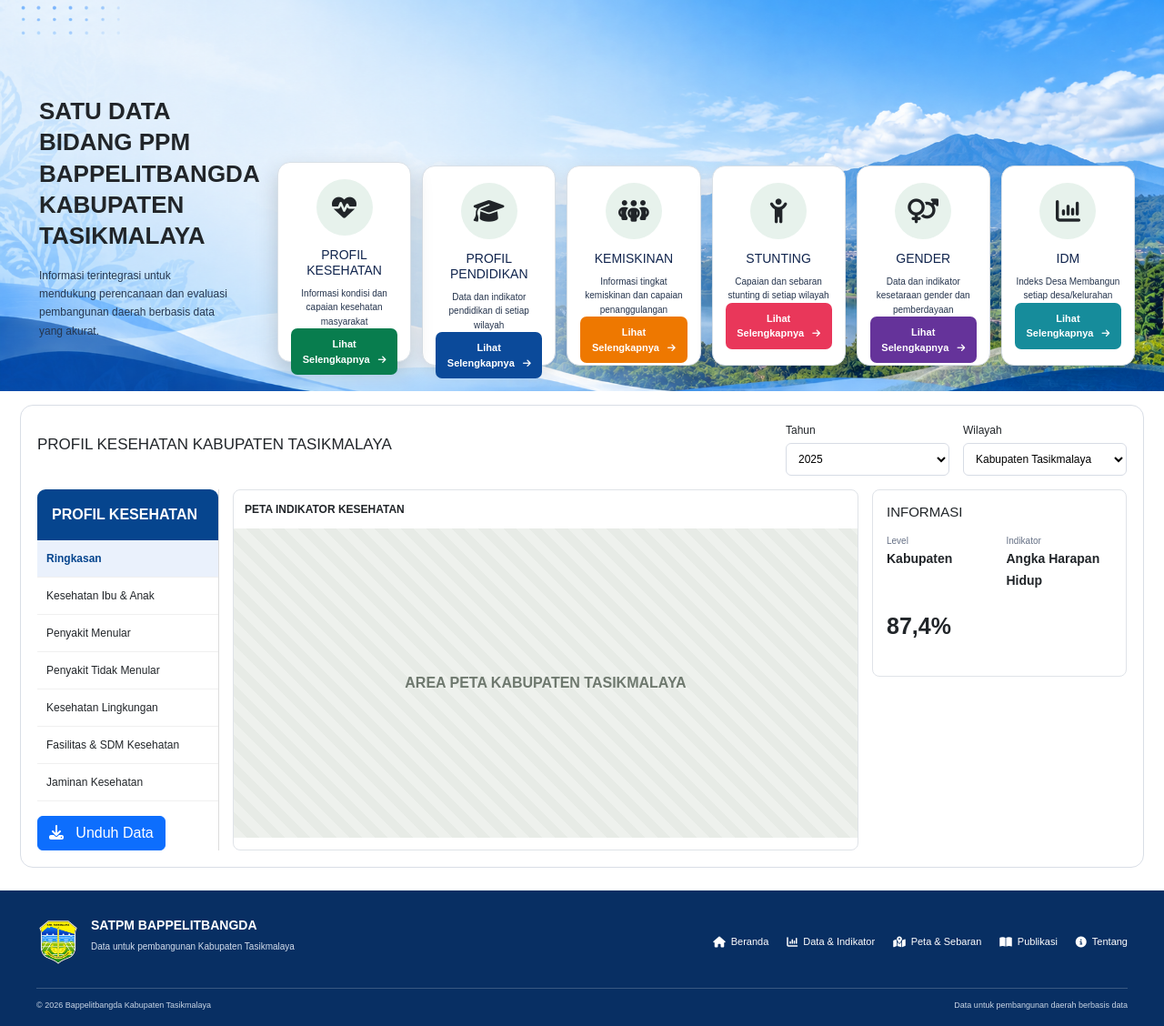
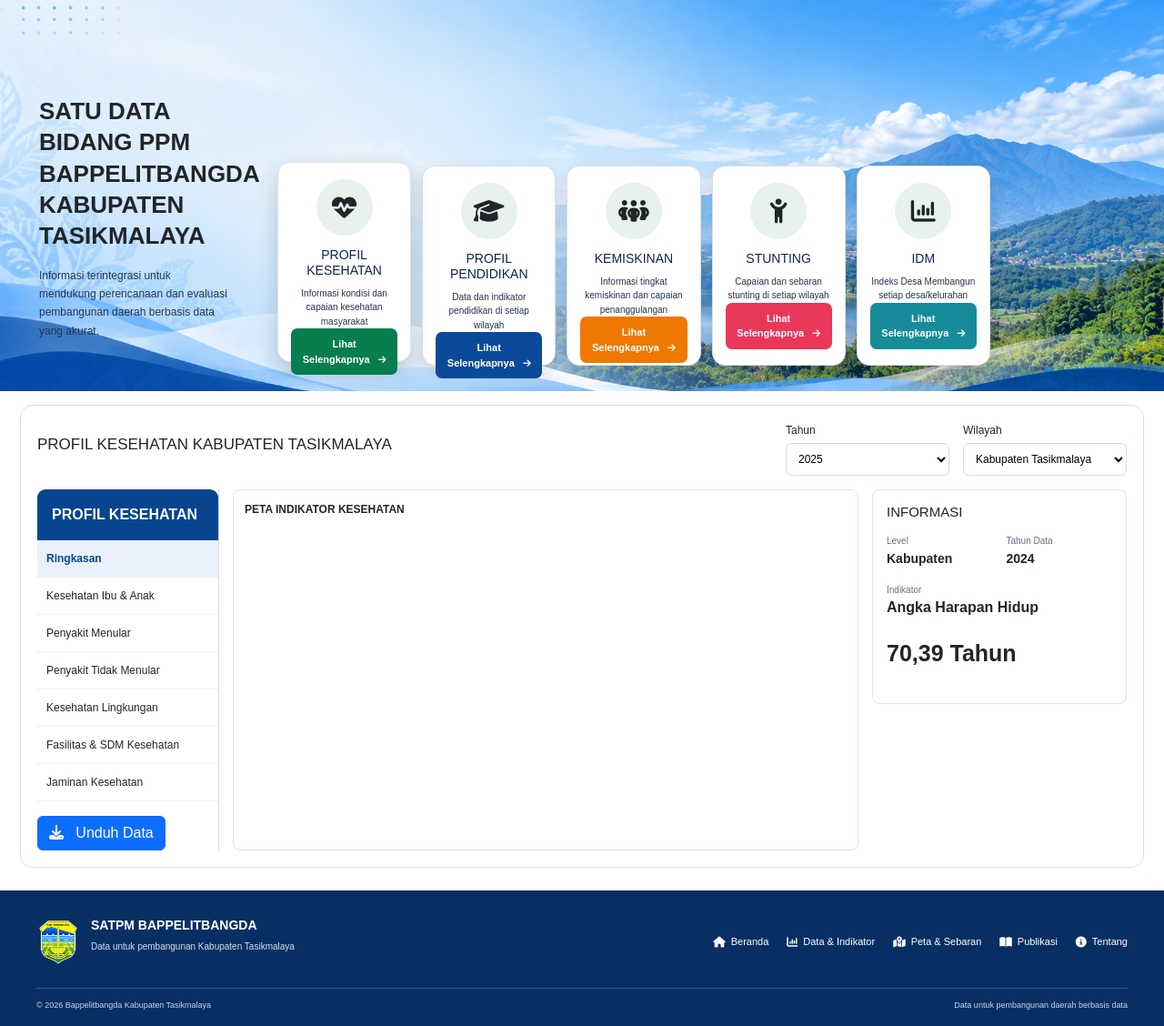
Before and after one commit to dans49/ppm-infografis, a PHP site: page / in a window 1280 px wide. Shown: the part 70-1198 px from the top of the page at 91% size. Run offline with PHP 8.4, Linux system fonts and the light colour scheme; data that the repository does not hold is empty.

Commit message:
update data dummy

```diff
--- a/assets/css/style.css
+++ b/assets/css/style.css
@@ -347,6 +347,12 @@ body {
     gap: 15px;
 }
 
+.info-grid .indikator {
+    display: grid;
+    /* grid-template-columns: 1fr 1fr; */
+    gap: 15px;
+}
+
 .info-item span {
     display: block;
     font-size: 10px;
--- a/assets/js/script.js
+++ b/assets/js/script.js
@@ -8,6 +8,7 @@ const indikator=document.getElementById('indicator');
 const mainValue=document.getElementById('main-value');
 const mainLabel=document.getElementById('main-label');
 const statusValue=document.getElementById('status-value');
+const dataTahun=document.getElementById('data-tahun');
 
 const categoryData={
     kesehatan:{
@@ -16,7 +17,8 @@ const categoryData={
         map:'PETA INDIKATOR KESEHATAN',
         levelwil:'Kabupaten',
         indikator:'Angka Harapan Hidup',
-        value: '70 Tahun',
+        value: '70,39 Tahun',
+        datatahun: '2024',
         chart:'Tren Cakupan Imunisasi Lengkap (%)',
         indicators:['Ringkasan','Kesehatan Ibu & Anak','Penyakit Menular','Penyakit Tidak Menular','Kesehatan Lingkungan','Fasilitas & SDM Kesehatan','Jaminan Kesehatan']
     },
@@ -26,9 +28,10 @@ const categoryData={
         map:'PETA INDIKATOR PENDIDIKAN',
         levelwil:'Kabupaten',
         indikator:'Harapan Lama Sekolah',
-        value: '80%',
+        value: '12,92 Tahun',
+        datatahun: '2025',
         chart:'Tren Angka Partisipasi Sekolah (%)',
-        indicators:['Ringkasan','Pendidikan Dasar','Pendidikan Menengah','Angka Partisipasi','Angka Putus Sekolah','Tenaga Pendidikan','Sarana Pendidikan','HLS','RLS']
+        indicators:['Ringkasan','Pendidikan Dasar','Harapan Lama Sekolah','Rata-rata Lama Sekolah','Angka Partisipasi','Angka Putus Sekolah','Tenaga Pendidikan','Sarana Pendidikan']
     },
     kemiskinan:{
         title:'PROFIL KEMISKINAN KABUPATEN TASIKMALAYA',
@@ -37,18 +40,9 @@ const categoryData={
         levelwil:'Kabupaten',
         indikator:'Persentase Kemiskinan',
         value: '10,15%',
+        datatahun: '2025',
         chart:'Tren Persentase Penduduk Miskin (%)',
         indicators:['Ringkasan','Kemiskinan','Penduduk Miskin','P3KE','Bantuan Sosial','Kondisi Rumah Tangga','Ketenagakerjaan']
-    },
-    gender:{
-        title:'PROFIL GENDER KABUPATEN TASIKMALAYA',
-        sidebar:'GENDER',
-        map:'PETA INDIKATOR GENDER',
-        levelwil:'Kabupaten',
-        indikator:'Angka Harapan Hidup',
-        value: '90%',
-        chart:'Tren Indeks Pembangunan Gender',
-        indicators:['Ringkasan','Indeks Pembangunan Gender','Indeks Pemberdayaan Gender','Perlindungan Perempuan']
     },
     stunting:{
         title:'PROFIL STUNTING KABUPATEN TASIKMALAYA',
@@ -57,16 +51,29 @@ const categoryData={
         levelwil:'Kabupaten',
         indikator:'Prevalensi Stunting',
         value: '17,1%',
+        datatahun: '2025',
         chart:'Tren Prevalensi Stunting (%)',
         indicators:['Ringkasan','Prevalensi Stunting','Balita','Kesehatan Ibu','Intervensi Spesifik','Intervensi Sensitif']
+    },
+    gender:{
+        title:'PROFIL GENDER KABUPATEN TASIKMALAYA',
+        sidebar:'GENDER',
+        map:'PETA INDIKATOR GENDER',
+        levelwil:'Kabupaten',
+        indikator:'-',
+        value: '-',
+        datatahun: '-',
+        chart:'Tren Indeks Pembangunan Gender',
+        indicators:['Ringkasan','Indeks Pembangunan Gender','Indeks Pemberdayaan Gender','Perlindungan Perempuan']
     },
     idm:{
         title:'INDEKS DESA MEMBANGUN KABUPATEN TASIKMALAYA',
         sidebar:'IDM',
         map:'PETA INDEKS DESA MEMBANGUN',
         levelwil:'Kabupaten',
-        indikator:'Angka Harapan Hidup',
-        value: '90%',
+        indikator:'-',
+        value: '-',
+        datatahun: '-',
         chart:'Tren Indeks Desa Membangun',
         indicators:['Ringkasan','Indeks Desa Membangun','Indeks Ketahanan Sosial','Indeks Ketahanan Ekonomi','Indeks Ketahanan Lingkungan','Status Desa']
     }
@@ -81,6 +88,7 @@ function updateDashboard(page){
     levelwil.textContent=data.levelwil;
     indikator.textContent=data.indikator;
     mainValue.textContent=data.value;
+    dataTahun.textContent=data.datatahun;
     sidebarList.innerHTML=data.indicators.map((item,index)=>`<li class="${index===0?'active':''}">${item}</li>`).join('');
     bindSidebar();
 }
--- a/index.php
+++ b/index.php
@@ -11,6 +11,7 @@ include "config/koneksi.php";
     <link rel="stylesheet" href="assets/css/style.css">
     <link rel="stylesheet" href="https://cdnjs.cloudflare.com/ajax/libs/font-awesome/6.5.2/css/all.min.css">
     <link href="https://cdn.jsdelivr.net/npm/bootstrap@5.3.8/dist/css/bootstrap.min.css" rel="stylesheet">
+    <link rel="stylesheet" href="https://unpkg.com/leaflet@1.9.4/dist/leaflet.css">
 </head>
 <body>
     <nav class="navbar navbar-expand-lg " style="background-color: #e3f2fd;">
@@ -100,12 +101,12 @@ include "config/koneksi.php";
                 <p>Capaian dan sebaran stunting di setiap wilayah</p>
                 <button type="button">Lihat Selengkapnya <i class="fa-solid fa-arrow-right"></i></button>
             </div>
-            <div class="category-card purple" data-page="gender">
+            <!-- <div class="category-card purple" data-page="gender">
                 <div class="category-icon"><i class="fa-solid fa-venus-mars"></i></div>
                 <h3>GENDER</h3>
                 <p>Data dan indikator kesetaraan gender dan pemberdayaan</p>
                 <button type="button">Lihat Selengkapnya <i class="fa-solid fa-arrow-right"></i></button>
-            </div>
+            </div> -->
             <div class="category-card cyan" data-page="idm">
                 <div class="category-icon"><i class="fa-solid fa-chart-column"></i></div>
                 <h3>IDM</h3>
@@ -156,7 +157,7 @@ include "config/koneksi.php";
 
             <div class="map-area">
                 <div class="map-header" id="map-title">PETA INDIKATOR KESEHATAN</div>
-                <div class="map-placeholder">AREA PETA KABUPATEN TASIKMALAYA</div>
+                <div id="map"></div>
             </div>
 
             <!-- <div class="info-column">
@@ -191,16 +192,16 @@ include "config/koneksi.php";
                             <span>Level</span>
                             <strong id="levelwil">Kabupaten</strong>
                         </div>
-                        <!-- <div class="info-item">
-                            <span>Penduduk</span>
-                            <strong id="population">29.602 jiwa</strong>
-                        </div> -->
+                        <div class="info-item">
+                            <span>Tahun Data</span>
+                            <strong id="data-tahun">2024</strong>
+                        </div>
                         <div class="info-item">
                             <span>Indikator</span>
-                            <strong id="indicator">Angka Harapan Hidup</strong>
                         </div>
                     </div>
-                    <div class="big-number" id="main-value">87,4%</div>
+                    <strong id="indicator">Angka Harapan Hidup</strong>
+                    <div class="big-number" id="main-value">70,39 Tahun</div>
                     <!-- <p style="font-size:11px;margin:10px 0;">Status: <span class="status" id="status-value">Sedang</span></p> -->
                 </div>
             </div>
```
